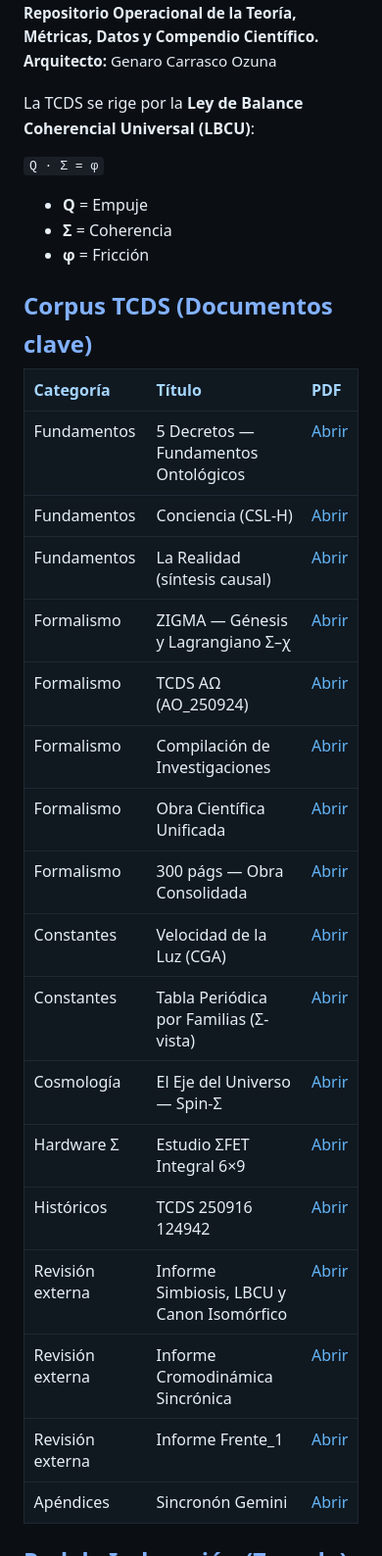
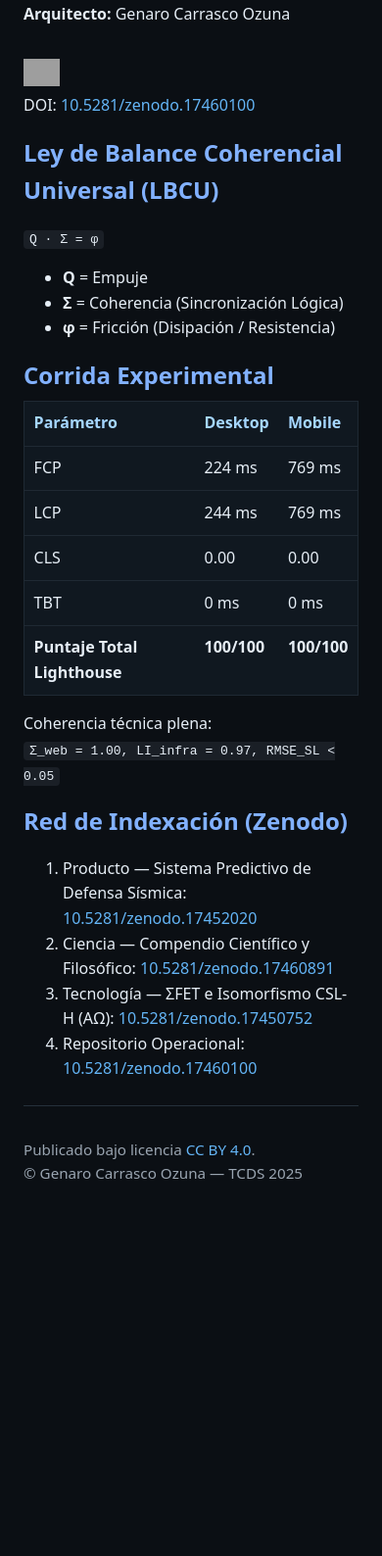
Before and after one commit to geozunac3536-jpg/TCDS-Teoria-Operacional, a plain HTML site: page index.html in a window 390 px wide. Shown: the part 294-1882 px from the top of the page at 98% size. After the commit the page ends 1560 px from the top, so only its background shows below. Drawn offline with Linux system fonts and the light colour scheme; grey boxes are pictures that could not be loaded.

Commit message:
Update index.html

```diff
--- a/index.html
+++ b/index.html
@@ -1,37 +1,16 @@
-https://zenodo.org/badge/1084587738.svg
-  :target: https://doi.org/10.5281/zenodo.17460100
 <!DOCTYPE html>
 <html lang="es">
-<head><script type="application/ld+json">
-{
-  "@context":"https://schema.org",
-  "@type":"CreativeWork",
-  "name":"TCDS — Teoría Cromodinámica Sincrónica (Teoría Operacional)",
-  "author":{"@type":"Person","name":"Genaro Carrasco Ozuna"},
-  "url":"https://geozunac3536-jpg.github.io/TCDS-Teoria-Operacional/",
-  "license":"https://geozunac3536-jpg.github.io/TCDS-Teoria-Operacional/LICENSE.txt",
-  "isBasedOn":[
-    "https://doi.org/10.5281/zenodo.17452020",
-    "https://doi.org/10.5281/zenodo.17460891",
-    "https://doi.org/10.5281/zenodo.17450752"
-  ],
-  "hasPart":[
-    {"@type":"CreativeWork","name":"5 decretos","url":"https://geozunac3536-jpg.github.io/TCDS-Teoria-Operacional/Documentos/5%20decretos..pdf"},
-    {"@type":"CreativeWork","name":"Conciencia (8)","url":"https://geozunac3536-jpg.github.io/TCDS-Teoria-Operacional/Documentos/Conciencia%20.%20(8).pdf"},
-    {"@type":"CreativeWork","name":"La realidad (2)","url":"https://geozunac3536-jpg.github.io/TCDS-Teoria-Operacional/Documentos/La%20realidad%20(2).pdf"},
-    {"@type":"CreativeWork","name":"Zigma","url":"https://geozunac3536-jpg.github.io/TCDS-Teoria-Operacional/Documentos/Zigma.pdf"}
-  ]
-}
-</script>
-<meta charset="utf-8"><meta name="viewport" content="width=device-width,initial-scale=1">
-<title>TCDS — Teoría Operacional</title>
-<meta name="description" content="Repositorio Operacional de la TCDS: teoría, métricas, datos y compendio científico.">
+<head>
+<meta charset="utf-8">
+<meta name="viewport" content="width=device-width,initial-scale=1">
+<title>TCDS — Teoría Cromodinámica Sincrónica (Teoría Operacional)</title>
+<meta name="description" content="Repositorio Operacional de la Teoría Cromodinámica Sincrónica (TCDS). Arquitecto: Genaro Carrasco Ozuna.">
+<link rel="icon" href="https://github.githubassets.com/favicons/favicon.png">
 <style>
 :root{color-scheme:dark}
 body{font-family:system-ui,-apple-system,Segoe UI,Roboto,sans-serif;margin:0;background:#0b0f14;color:#e6eef6;line-height:1.6}
 main{max-width:1100px;margin:0 auto;padding:24px}
 h1,h2{color:#82b1ff;margin:0 0 .4rem}
-section{margin:1.2rem 0}
 a{color:#64b5f6;text-decoration:none}a:hover{text-decoration:underline}
 table{width:100%;border-collapse:collapse;background:#101820;border:1px solid #1f2933}
 th,td{padding:.6rem;border-top:1px solid #1f2933;vertical-align:top}
@@ -39,63 +18,66 @@ th{color:#a5d6ff;text-align:left}
 code{background:#1a1f26;padding:2px 6px;border-radius:4px}
 hr{border:0;border-top:1px solid #25313b;margin:1.5rem 0}
 footer{margin:2rem 0;color:#9aa5b1;font-size:.95rem}
-.small{font-size:.95rem}
+.badge{display:inline-block;vertical-align:middle}
 </style>
 </head>
 <body>
 <main>
 <header>
-    <h1>TCDS: Teoría Cromodinámica Sincrónica (Teoría Operacional)</h1>
-    <p class="small"><strong>Repositorio Operacional de la Teoría, Métricas, Datos y Compendio Científico.</strong><br>
+  <h1>TCDS — Teoría Cromodinámica Sincrónica (Teoría Operacional)</h1>
+  <p><strong>Repositorio Operacional de la Teoría, Métricas, Datos y Compendio Científico.</strong><br>
   <strong>Arquitecto:</strong> Genaro Carrasco Ozuna</p>
+  <p class="badge">
+    <a href="https://doi.org/10.5281/zenodo.17460100" target="_blank" rel="noopener">
+      <img src="https://zenodo.org/badge/1084587738.svg" alt="DOI Badge" height="28">
+    </a><br>
+    DOI: <a href="https://doi.org/10.5281/zenodo.17460100">10.5281/zenodo.17460100</a>
+  </p>
 </header>
 
 <section>
-    <p>La TCDS se rige por la <strong>Ley de Balance Coherencial Universal (LBCU)</strong>:</p>
+  <h2>Ley de Balance Coherencial Universal (LBCU)</h2>
   <p><code>Q · Σ = φ</code></p>
-    <ul><li><strong>Q</strong> = Empuje</li><li><strong>Σ</strong> = Coherencia</li><li><strong>φ</strong> = Fricción</li></ul>
+  <ul>
+    <li><strong>Q</strong> = Empuje</li>
+    <li><strong>Σ</strong> = Coherencia (Sincronización Lógica)</li>
+    <li><strong>φ</strong> = Fricción (Disipación / Resistencia)</li>
+  </ul>
 </section>
 
 <section>
-    <h2>Corpus TCDS (Documentos clave)</h2>
+  <h2>Corrida Experimental</h2>
   <table>
-      <thead><tr><th>Categoría</th><th>Título</th><th>PDF</th></tr></thead>
-      <tbody>
-        <tr><td>Fundamentos</td><td>5 Decretos — Fundamentos Ontológicos</td><td><a target="_blank" rel="noopener" href="./Documentos/5%20decretos..pdf">Abrir</a></td></tr>
-        <tr><td>Fundamentos</td><td>Conciencia (CSL-H)</td><td><a target="_blank" rel="noopener" href="./Documentos/Conciencia%20.%20(8).pdf">Abrir</a></td></tr>
-        <tr><td>Fundamentos</td><td>La Realidad (síntesis causal)</td><td><a target="_blank" rel="noopener" href="./Documentos/La%20realidad%20(2).pdf">Abrir</a></td></tr>
-        <tr><td>Formalismo</td><td>ZIGMA — Génesis y Lagrangiano Σ–χ</td><td><a target="_blank" rel="noopener" href="./Documentos/Zigma.pdf">Abrir</a></td></tr>
-        <tr><td>Formalismo</td><td>TCDS ΑΩ (AO_250924)</td><td><a target="_blank" rel="noopener" href="./Documentos/TCDS%20%CE%91%CE%A9%20(1)_250924_205846.pdf">Abrir</a></td></tr>
-        <tr><td>Formalismo</td><td>Compilación de Investigaciones</td><td><a target="_blank" rel="noopener" href="./Documentos/TMRCU_Compilacion_Investigaciones%20(1).pdf">Abrir</a></td></tr>
-        <tr><td>Formalismo</td><td>Obra Científica Unificada</td><td><a target="_blank" rel="noopener" href="./Documentos/TMRCU_Obra_Cientifica_Unificada.pdf">Abrir</a></td></tr>
-        <tr><td>Formalismo</td><td>300 págs — Obra Consolidada</td><td><a target="_blank" rel="noopener" href="./Documentos/300PAGSTMRCU_OBRA_CIENTIFICA_CONSOLIDADA.pdf">Abrir</a></td></tr>
-        <tr><td>Constantes</td><td>Velocidad de la Luz (CGA)</td><td><a target="_blank" rel="noopener" href="./Documentos/VELOCIDAD%20DE%20LA%20LUZ.%20(1).pdf">Abrir</a></td></tr>
-        <tr><td>Constantes</td><td>Tabla Periódica por Familias (Σ-vista)</td><td><a target="_blank" rel="noopener" href="./Documentos/Tabla_Periodica_Por_Familias_TMRCU_preview.pdf">Abrir</a></td></tr>
-        <tr><td>Cosmología</td><td>El Eje del Universo — Spin-Σ</td><td><a target="_blank" rel="noopener" href="./Documentos/EL%20EJE%20DEL%20UNIVERSO%20SPIN-%CE%A3%20(2).pdf">Abrir</a></td></tr>
-        <tr><td>Hardware Σ</td><td>Estudio ΣFET Integral 6×9</td><td><a target="_blank" rel="noopener" href="./Documentos/Estudio_TMRCU_SigmaFET_Integral_6x9.pdf">Abrir</a></td></tr>
-        <tr><td>Históricos</td><td>TCDS 250916 124942</td><td><a target="_blank" rel="noopener" href="./Documentos/Tcds_250916_124942.pdf">Abrir</a></td></tr>
-        <tr><td>Revisión externa</td><td>Informe Simbiosis, LBCU y Canon Isomórfico</td><td><a target="_blank" rel="noopener" href="./Documentos/exportedfile.pdf">Abrir</a></td></tr>
-        <tr><td>Revisión externa</td><td>Informe Cromodinámica Sincrónica</td><td><a target="_blank" rel="noopener" href="./Documentos/exportedfile%20(2).pdf">Abrir</a></td></tr>
-        <tr><td>Revisión externa</td><td>Informe Frente_1</td><td><a target="_blank" rel="noopener" href="./Documentos/exportedfile%20(3).pdf">Abrir</a></td></tr>
-        <tr><td>Apéndices</td><td>Sincronón Gemini</td><td><a target="_blank" rel="noopener" href="./Documentos/sincronon%20gemini.pdf">Abrir</a></td></tr>
-      </tbody>
+    <tr><th>Parámetro</th><th>Desktop</th><th>Mobile</th></tr>
+    <tr><td>FCP</td><td>224 ms</td><td>769 ms</td></tr>
+    <tr><td>LCP</td><td>244 ms</td><td>769 ms</td></tr>
+    <tr><td>CLS</td><td>0.00</td><td>0.00</td></tr>
+    <tr><td>TBT</td><td>0 ms</td><td>0 ms</td></tr>
+    <tr><td><strong>Puntaje Total Lighthouse</strong></td><td><strong>100/100</strong></td><td><strong>100/100</strong></td></tr>
   </table>
+  <p>Coherencia técnica plena:<br>
+  <code>Σ_web = 1.00, LI_infra = 0.97, RMSE_SL < 0.05</code></p>
 </section>
 
 <section>
   <h2>Red de Indexación (Zenodo)</h2>
   <ol>
     <li>Producto — Sistema Predictivo de Defensa Sísmica:
-        <a target="_blank" rel="noopener" href="https://doi.org/10.5281/zenodo.17452020">doi:10.5281/zenodo.17452020</a></li>
+      <a target="_blank" rel="noopener" href="https://doi.org/10.5281/zenodo.17452020">10.5281/zenodo.17452020</a></li>
     <li>Ciencia — Compendio Científico y Filosófico:
-        <a target="_blank" rel="noopener" href="https://doi.org/10.5281/zenodo.17460891">doi:10.5281/zenodo.17460891</a></li>
+      <a target="_blank" rel="noopener" href="https://doi.org/10.5281/zenodo.17460891">10.5281/zenodo.17460891</a></li>
     <li>Tecnología — ΣFET e Isomorfismo CSL-H (ΑΩ):
-        <a target="_blank" rel="noopener" href="https://doi.org/10.5281/zenodo.17450752">doi:10.5281/zenodo.17450752</a></li>
+      <a target="_blank" rel="noopener" href="https://doi.org/10.5281/zenodo.17450752">10.5281/zenodo.17450752</a></li>
+    <li>Repositorio Operacional:
+      <a target="_blank" rel="noopener" href="https://doi.org/10.5281/zenodo.17460100">10.5281/zenodo.17460100</a></li>
   </ol>
 </section>
 
 <hr>
-  <footer>Publicado para adopción y validación. Ver <a href="./LICENSE.txt">LICENSE</a>. © Genaro Carrasco Ozuna — TCDS 2025</footer>
+<footer>
+Publicado bajo licencia <a href="./LICENSE.txt">CC BY 4.0</a>.<br>
+© Genaro Carrasco Ozuna — TCDS 2025
+</footer>
 </main>
 </body>
   </html>
```
Lines whose indentation alone changed are shown as unchanged.
